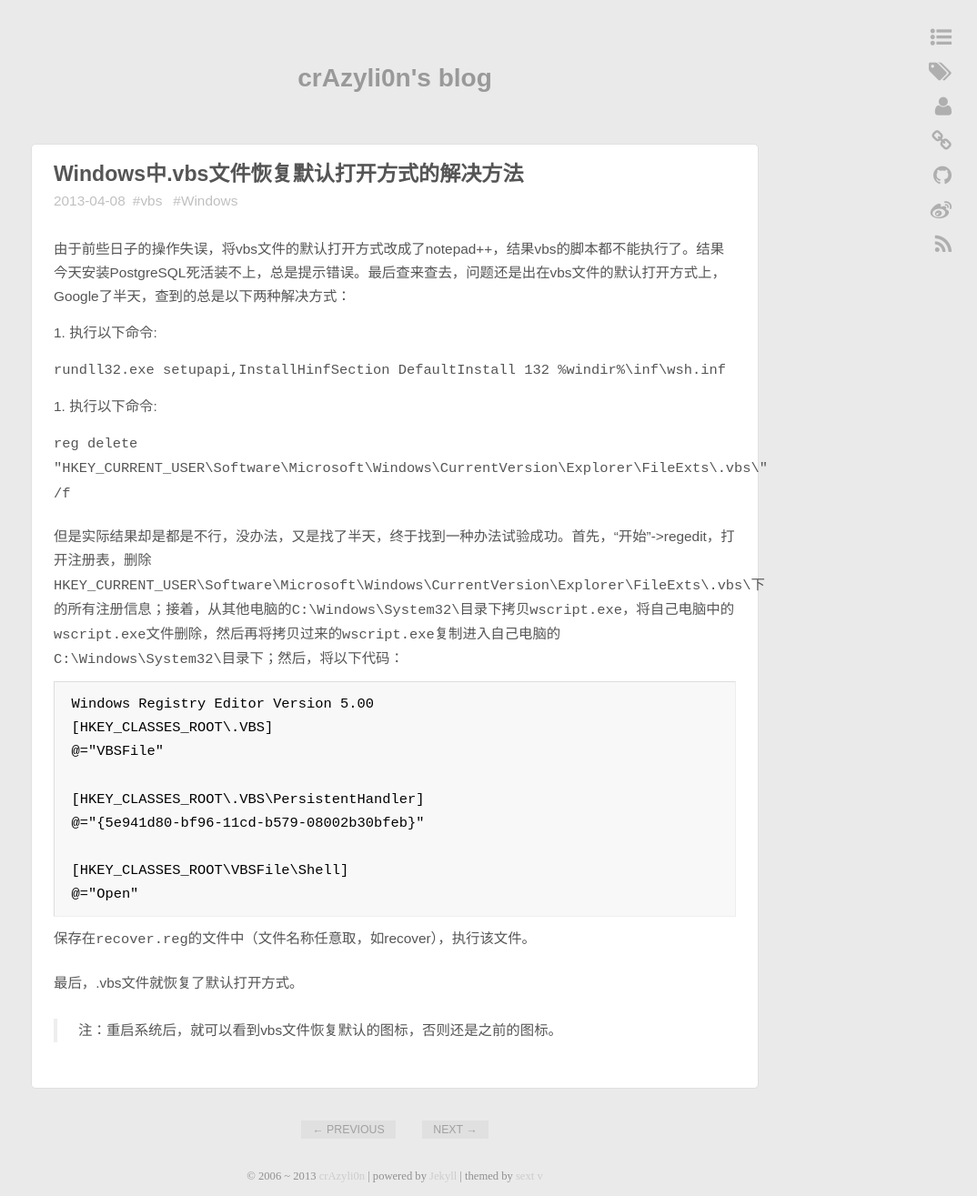
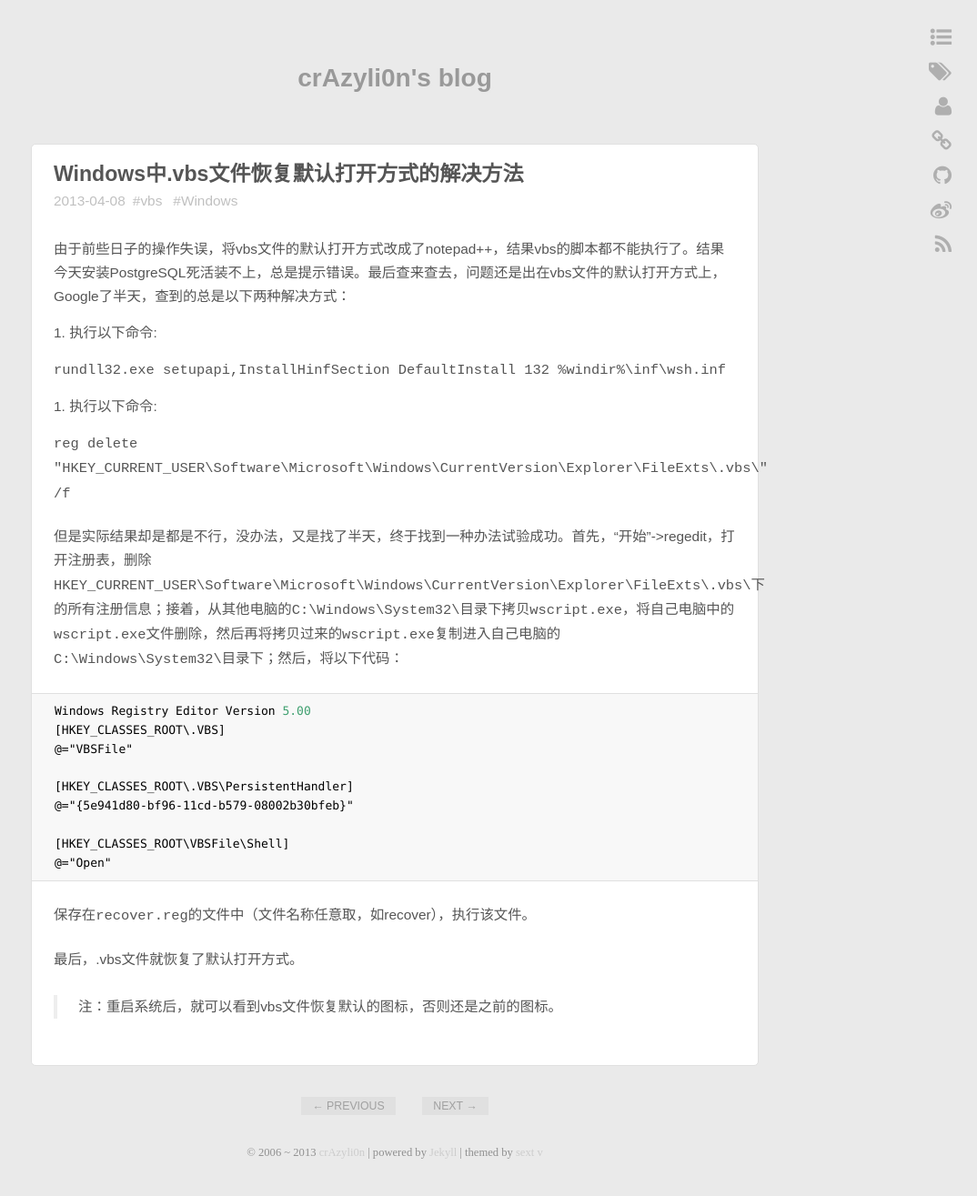
Before and after one commit to xidianpanpei/xidianpanpei.blog, a Jekyll site: the page built from _posts/2013-04-08-vbs-recovery.markdown, in a window 1280 px wide. Shown: the whole page at 91% size, without its empty margins (206-1280 px from the left). Built offline with Jekyll 4.4.1, drawn with Linux system fonts in a browser that asks for light colours; some web fonts are replaced; Markdown is read by kramdown in place of the engine named in the settings; comment, search, counter and statistics services are not loaded; after the commit the page ends 1289 px from its top, so only the background shows below that.

Commit message:
修改高亮显示

```diff
--- a/_layouts/default.html
+++ b/_layouts/default.html
@@ -17,10 +17,10 @@
     <!--[if IE 7]>
     <link rel="stylesheet" href="/media/css/fontawesome-ie7.min.css">
     <![endif]-->
-    <!--script type="text/javascript" src="/media/js/highlight.pack.js"></script>
+    <script type="text/javascript" src="/media/js/highlight.pack.js"></script>
     <script type="text/javascript">
       hljs.initHighlightingOnLoad();
-    </script-->
+    </script>
 	<script type="text/javascript" src="/media/js/prettify.js"></script>
 
   </head>
--- a/media/css/style.css
+++ b/media/css/style.css
@@ -134,7 +134,7 @@ nav {
     display: block; }
   #content p {
     padding: 0.7em 0; }
-/*  #content pre code {
+  #content pre code {
     margin: 1em -25px 1em -25px;
     padding-left: 25px;
     padding-right: 25px;
@@ -143,7 +143,7 @@ nav {
     font-family: Menlo, monospace;
     line-height: 1.6;
     display: block;
-    overflow: auto; } */
+    overflow: auto; }
   #content blockquote {
     display: block;
     text-align: justify;
```
